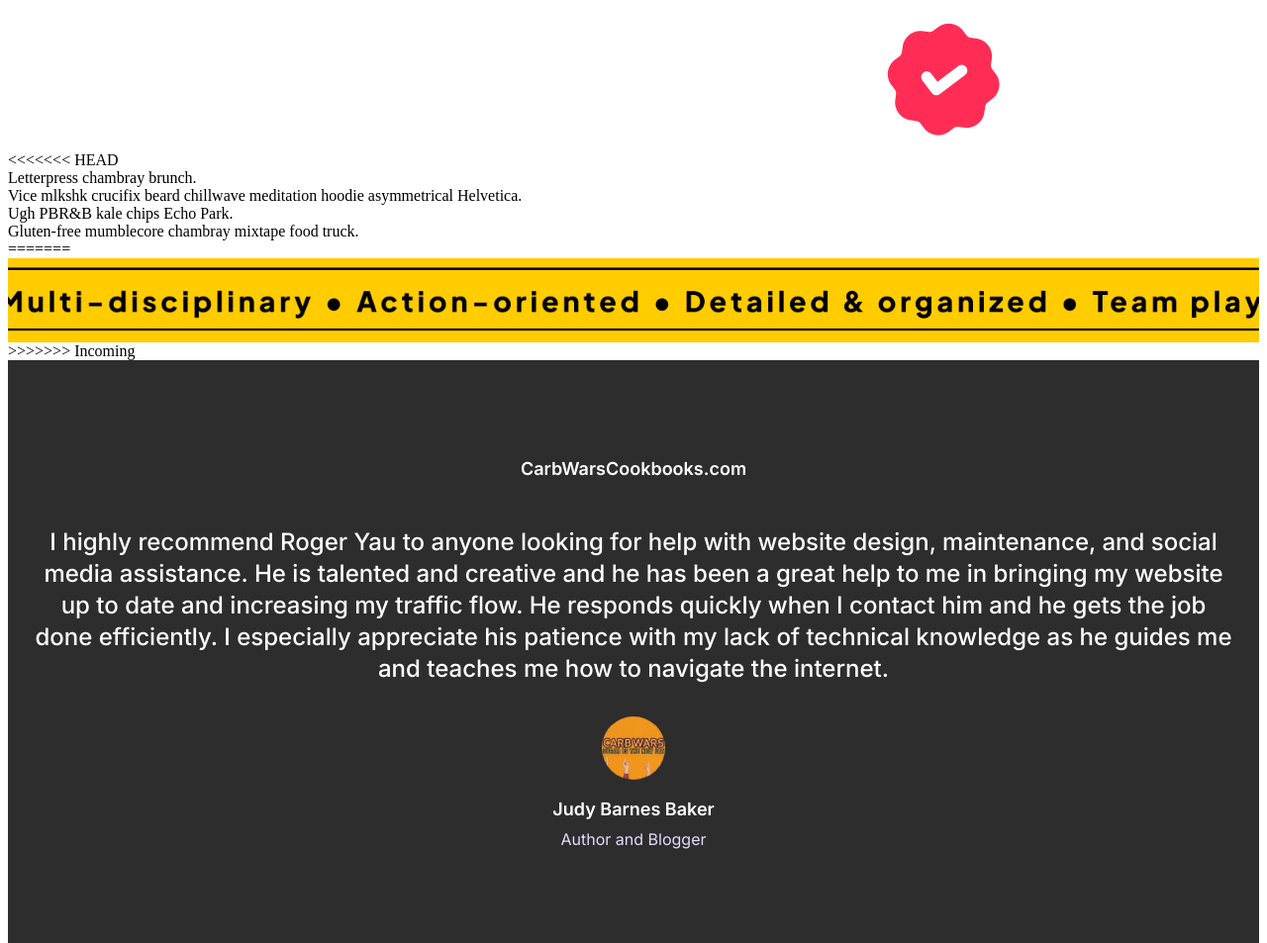
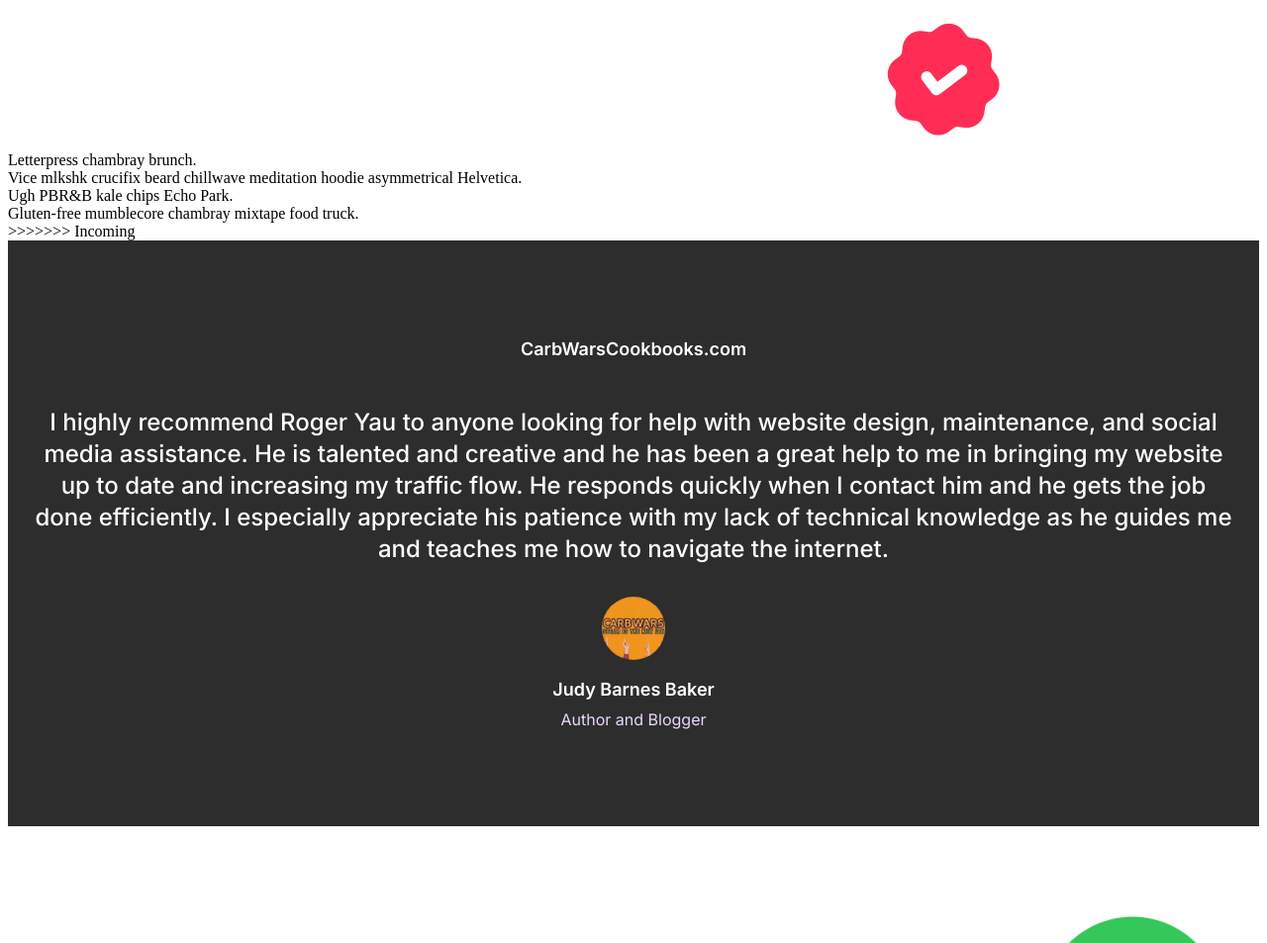
Before and after one commit to Y-Unit-CA/PersonalPortfolioWebsite, a website built with Parcel: page index.html in a window 1280 px wide. Shown: the part 4849-5802 px from the top of the page at 99% size. Built offline with nearby package versions, Linux system fonts and the light colour scheme.

Commit message:
updated index.html

```diff
--- a/index.html
+++ b/index.html
@@ -443,8 +443,7 @@
           src="./public/filled-9@2x.png"
         />
       </section>
-<<<<<<< HEAD
-      <section>
+       <section>
         <div class="ticker-wrap">
           <div class="ticker">
             <div class="ticker__item">Letterpress chambray brunch.</div>
@@ -465,15 +464,9 @@
           </div>
         </div>
       </section>
-=======
-      <img
-        class="section-banner-icon"
-        alt=""
-        src="./public/section-banner@2x.png"
-      />
 
 
->>>>>>> Incoming
+      >>>>>>> Incoming
       <section class="testimonial-section">
         <div class="container">
           <img class="logomark-icon" alt="" />
```
